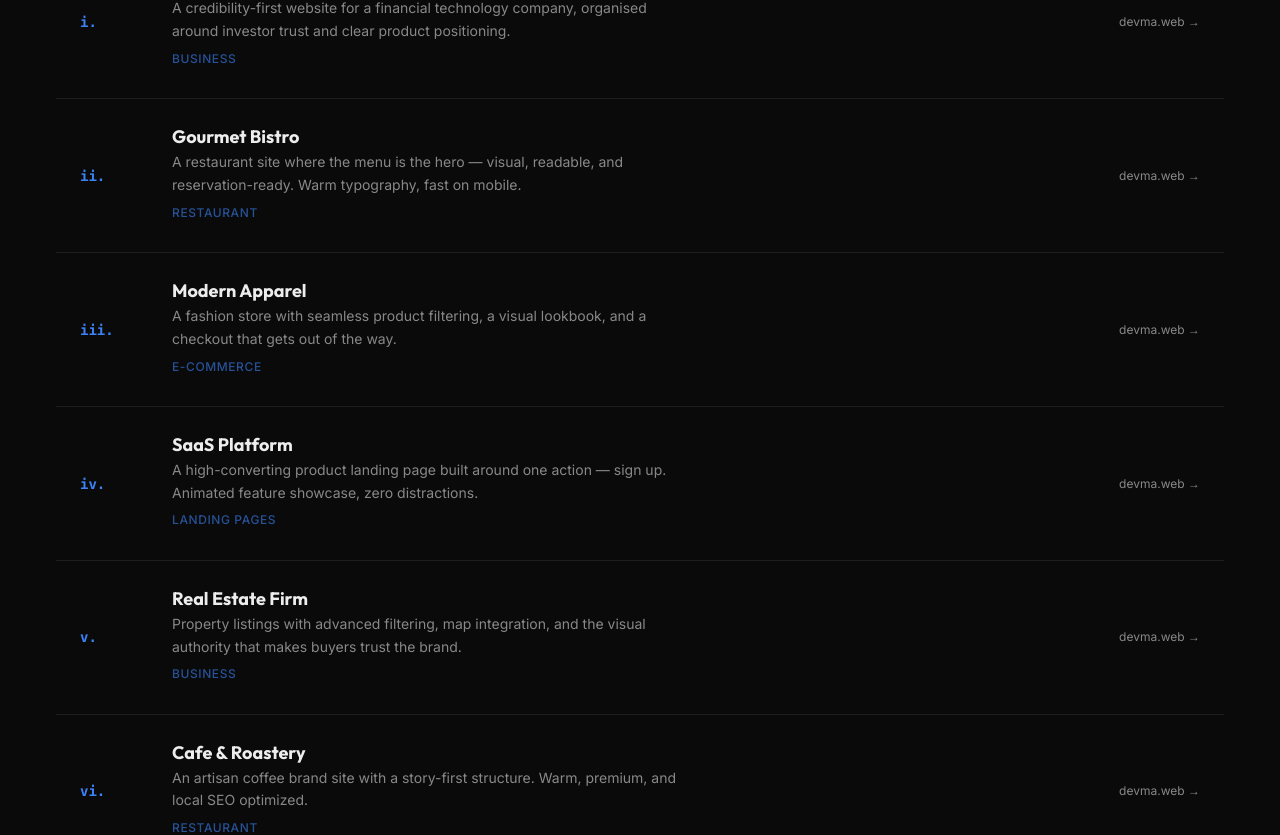
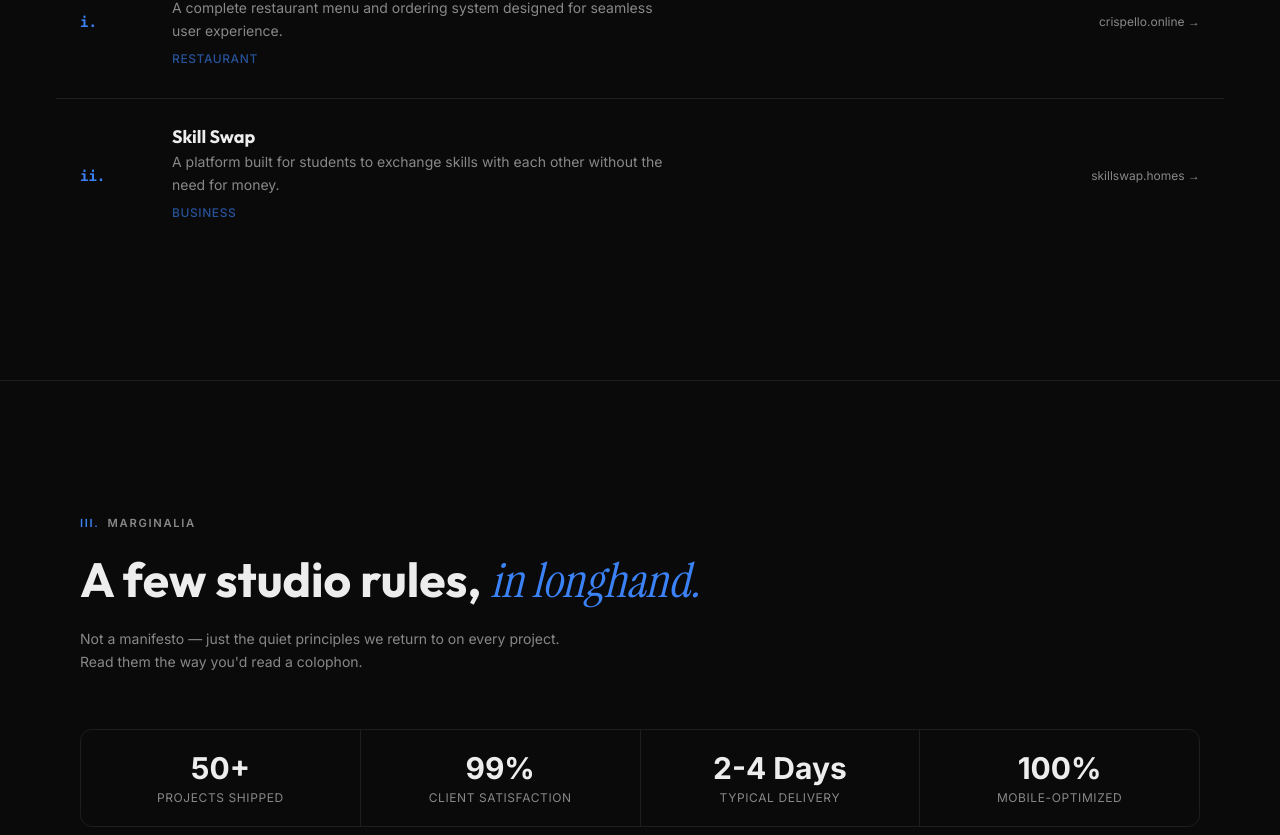
Before and after one commit to mohamadalijomaa25/devma-website, a Next.js app: page / in a window 1280 px wide. Shown: the part 2720-3555 px from the top of the page. Built offline with nearby package versions, Linux system fonts and the light colour scheme.

Commit message:
feat: update projects, stats, and contact form

```diff
--- a/src/components/sections/About.tsx
+++ b/src/components/sections/About.tsx
@@ -23,9 +23,9 @@ export function About() {
   ];
 
   const statsData = [
-    { value: "150+", label: t("about.projects") },
+    { value: "50+", label: t("about.projects") },
     { value: "99%", label: t("about.satisfaction") },
-    { value: "2–4w", label: locale === "ar" ? "مدة التسليم" : "Typical delivery" },
+    { value: "2-4 Days", label: locale === "ar" ? "مدة التسليم" : "Typical delivery" },
     { value: "100%", label: locale === "ar" ? "متوافق مع الجوال" : "Mobile-optimized" },
   ];
 
--- a/src/components/sections/Contact.tsx
+++ b/src/components/sections/Contact.tsx
@@ -105,10 +105,8 @@ export function Contact() {
                 <div className="relative">
                   <select id="budget" name="budget" className={inputClass}>
                     <option value="" className="bg-card">{t("contact.selectBudget")}</option>
-                    <option value="$1,000 – $3,000" className="bg-card">$1,000 – $3,000</option>
-                    <option value="$3,000 – $5,000" className="bg-card">$3,000 – $5,000</option>
-                    <option value="$5,000 – $10,000" className="bg-card">$5,000 – $10,000</option>
-                    <option value="$10,000+" className="bg-card">$10,000+</option>
+                    <option value="Less than $500" className="bg-card">{locale === "ar" ? "أقل من 500$" : "Less than $500"}</option>
+                    <option value="$500 – $1,000" className="bg-card">$500 – $1,000</option>
                   </select>
                 </div>
               </div>
--- a/src/components/sections/Portfolio.tsx
+++ b/src/components/sections/Portfolio.tsx
@@ -5,20 +5,16 @@ import { motion, AnimatePresence } from "framer-motion";
 import { useLanguage } from "@/context/LanguageContext";
 
 const projects = [
-  { id: 1, num: "i.", titleKey: "Fintech Startup", category: "Business", categoryKey: "Business", url: "devma.web", descEn: "A credibility-first website for a financial technology company, organised around investor trust and clear product positioning.", descAr: "موقع شركة تقنية مالية مبني على المصداقية أولاً، منظّم حول ثقة المستثمرين وتحديد المنتج بوضوح." },
-  { id: 2, num: "ii.", titleKey: "Gourmet Bistro", category: "Restaurant", categoryKey: "Restaurant", url: "devma.web", descEn: "A restaurant site where the menu is the hero — visual, readable, and reservation-ready. Warm typography, fast on mobile.", descAr: "موقع مطعم يكون فيه القائمة هو البطل — مرئي وقابل للقراءة وجاهز للحجز. طباعة دافئة وسريع على الجوال." },
-  { id: 3, num: "iii.", titleKey: "Modern Apparel", category: "E-commerce", categoryKey: "E-commerce", url: "devma.web", descEn: "A fashion store with seamless product filtering, a visual lookbook, and a checkout that gets out of the way.", descAr: "متجر أزياء مع تصفية سلسة للمنتجات، وكتاب صور مرئي، وعملية دفع لا تعيق المستخدم." },
-  { id: 4, num: "iv.", titleKey: "SaaS Platform", category: "Landing Pages", categoryKey: "Landing Pages", url: "devma.web", descEn: "A high-converting product landing page built around one action — sign up. Animated feature showcase, zero distractions.", descAr: "صفحة هبوط عالية التحويل مبنية حول إجراء واحد — التسجيل. عرض ميزات متحرك بدون تشتيت." },
-  { id: 5, num: "v.", titleKey: "Real Estate Firm", category: "Business", categoryKey: "Business", url: "devma.web", descEn: "Property listings with advanced filtering, map integration, and the visual authority that makes buyers trust the brand.", descAr: "قوائم عقارية مع تصفية متقدمة، وتكامل الخريطة، والسلطة البصرية التي تجعل المشترين يثقون بالعلامة التجارية." },
-  { id: 6, num: "vi.", titleKey: "Cafe & Roastery", category: "Restaurant", categoryKey: "Restaurant", url: "devma.web", descEn: "An artisan coffee brand site with a story-first structure. Warm, premium, and local SEO optimized.", descAr: "موقع علامة قهوة حرفية بهيكل يروي القصة أولاً. دافئ وراقٍ ومُحسَّن لمحركات البحث المحلية." },
+  { id: 1, num: "i.", titleKey: "Crispello", category: "Restaurant", categoryKey: "Restaurant", url: "crispello.online", descEn: "A complete restaurant menu and ordering system designed for seamless user experience.", descAr: "نظام قائمة طعام وطلب متكامل للمطاعم مصمم لتجربة مستخدم سلسة." },
+  { id: 2, num: "ii.", titleKey: "Skill Swap", category: "Business", categoryKey: "Business", url: "skillswap.homes", descEn: "A platform built for students to exchange skills with each other without the need for money.", descAr: "منصة مبنية للطلاب لتبادل المهارات مع بعضهم البعض دون الحاجة إلى الأموال." },
 ];
 
 export function Portfolio() {
   const { t, locale } = useLanguage();
   const [active, setActive] = useState("All");
 
-  const categoriesEn = ["All", "Business", "Restaurant", "E-commerce", "Landing Pages"];
-  const categoriesAr = ["الكل", "الشركات", "المطاعم", "التجارة الإلكترونية", "صفحات الهبوط"];
+  const categoriesEn = ["All", "Restaurant", "Business"];
+  const categoriesAr = ["الكل", "المطاعم", "الشركات"];
   const categories = locale === "ar" ? categoriesAr : categoriesEn;
 
   // Map Arabic category to English for filtering
--- a/src/i18n/dictionaries.ts
+++ b/src/i18n/dictionaries.ts
@@ -129,7 +129,7 @@ export const dictionaries = {
       projectType: "Project Type",
       budget: "Budget",
       yourNote: "Your note",
-      placeholderName: "John Doe",
+      placeholderName: "Your Name",
       placeholderEmail: "you@company.com",
       placeholderBusiness: "Your Company",
       placeholderNote: "Tell us about your project goals, timeline, and anything relevant…",
@@ -277,7 +277,7 @@ export const dictionaries = {
       projectType: "نوع المشروع",
       budget: "الميزانية",
       yourNote: "رسالتك",
-      placeholderName: "أحمد محمد",
+      placeholderName: "اسمك",
       placeholderEmail: "you@company.com",
       placeholderBusiness: "شركتك",
       placeholderNote: "أخبرنا عن أهداف مشروعك، والجدول الزمني، وأي شيء ذي صلة...",
```
